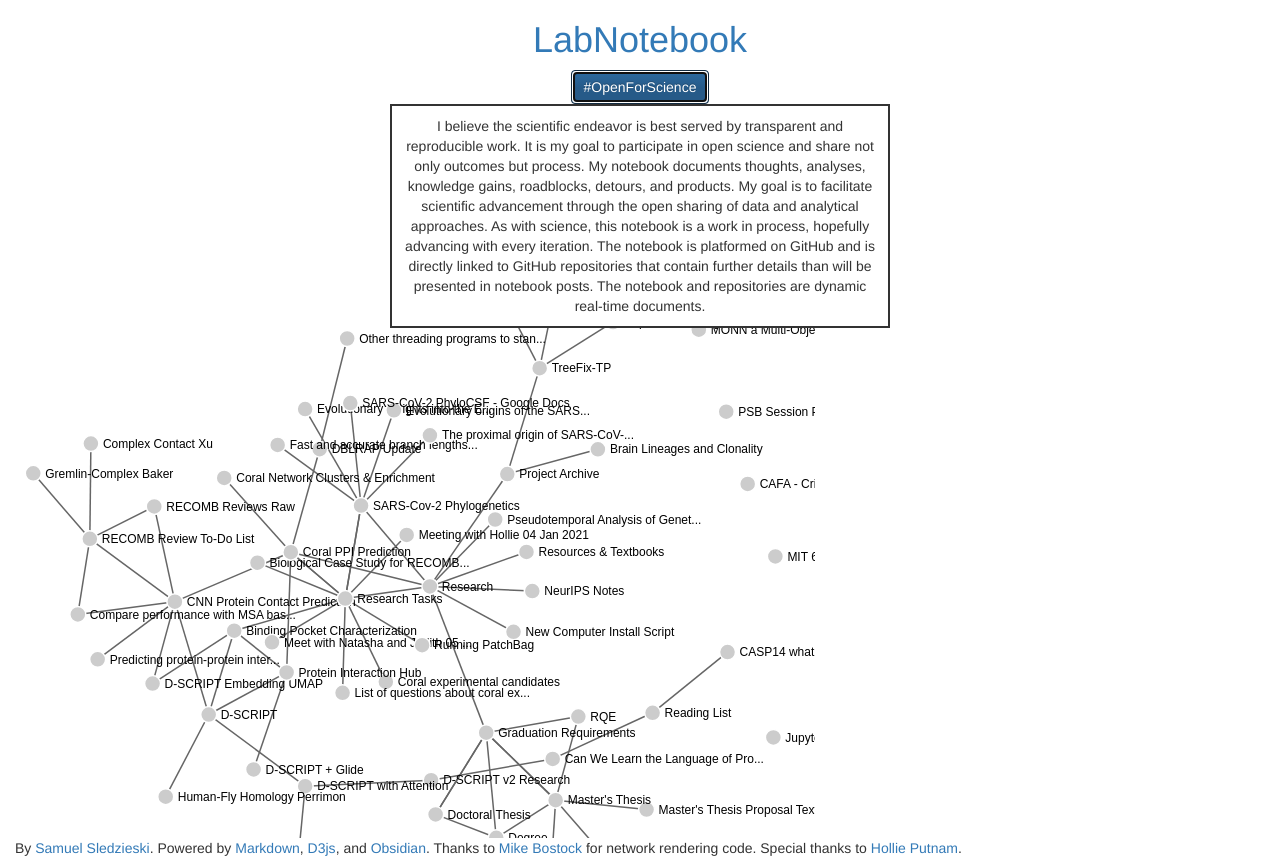
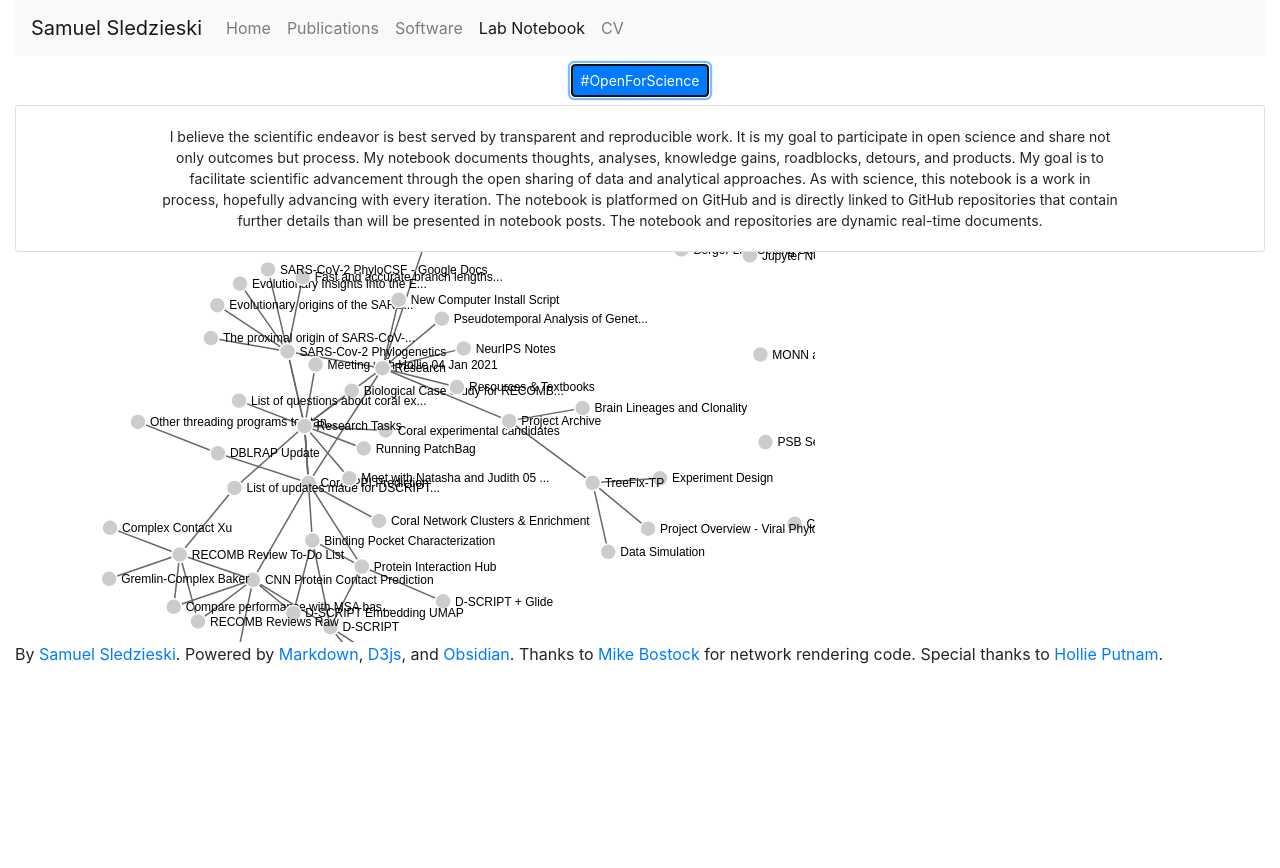
Before and after one commit to samsledje/LabNotebook, a plain HTML site: page index.html in a window 1280 px wide. Both pictures are taken after a click on the button "#OpenForScience". After the commit the page ends 800 px from the top, so only its background shows below. Drawn offline with nearby package versions, Linux system fonts and the light colour scheme.

Commit message:
update 21 Jan 2021

```diff
--- a/index.html
+++ b/index.html
@@ -1,22 +1,15 @@
 <html>
 <head>
-  <title>Digital Lab Notebook</title>
+  <title>Digital Lab Notebook - Samuel Sledzieski</title>
   <link rel="icon"
       type="image/png"
       href="favicon.ico">
-  <!-- Latest compiled and minified CSS -->
+  <!-- Latest compiled and minified CSS
   <link rel="stylesheet" href="https://maxcdn.bootstrapcdn.com/bootstrap/3.3.7/css/bootstrap.min.css" integrity="sha384-BVYiiSIFeK1dGmJRAkycuHAHRg32OmUcww7on3RYdg4Va+PmSTsz/K68vbdEjh4u" crossorigin="anonymous">
 
-  <!-- Optional theme -->
-  <link rel="stylesheet" href="https://maxcdn.bootstrapcdn.com/bootstrap/3.3.7/css/bootstrap-theme.min.css" integrity="sha384-rHyoN1iRsVXV4nD0JutlnGaslCJuC7uwjduW9SVrLvRYooPp2bWYgmgJQIXwl/Sp" crossorigin="anonymous">
+  <!-- Bootstrap CSS -->
+  <link rel="stylesheet" href="https://maxcdn.bootstrapcdn.com/bootstrap/4.0.0/css/bootstrap.min.css" integrity="sha384-Gn5384xqQ1aoWXA+058RXPxPg6fy4IWvTNh0E263XmFcJlSAwiGgFAW/dAiS6JXm" crossorigin="anonymous">
 
-  <!-- Latest compiled and minified JavaScript -->
-  <script
-  src="https://code.jquery.com/jquery-3.5.1.min.js"
-  integrity="sha256-9/aliU8dGd2tb6OSsuzixeV4y/faTqgFtohetphbbj0="
-  crossorigin="anonymous"></script>
-  <script src="https://maxcdn.bootstrapcdn.com/bootstrap/3.3.7/js/bootstrap.min.js" integrity="sha384-Tc5IQib027qvyjSMfHjOMaLkfuWVxZxUPnCJA7l2mCWNIpG9mGCD8wGNIcPD7Txa" crossorigin="anonymous"></script>
-  <script src="https://cdnjs.cloudflare.com/ajax/libs/d3/3.5.5/d3.min.js"></script>
   <meta charset="utf-8" />
 </head>
 
@@ -39,21 +32,50 @@
     pointer-events: none;
   }
 </style>
+
 <body>
+<div class="container-fluid">
+  <nav class="navbar navbar-expand-lg navbar-light bg-light">
+    <a class="navbar-brand" href="/">Samuel Sledzieski</a>
+    <button class="navbar-toggler" type="button" data-toggle="collapse" data-target="#navbarSupportedContent" aria-controls="navbarSupportedContent" aria-expanded="false" aria-label="Toggle navigation">
+      <span class="navbar-toggler-icon"></span>
+    </button>
 
-<div class="container-fluid">
-  <h1 class="row text-center"><a href="http://samsledje.github.io/LabNotebook">LabNotebook</a></h1>
+    <div class="collapse navbar-collapse" id="navbarSupportedContent">
+      <ul class="navbar-nav mr-auto">
+        <li class = "nav-item">
+          <a class="nav-link" href="http://samsledje.github.io/">Home<span class="sr-only">(current)</span></a>
+        </li>
+        <!-- <li class = "nav-item">
+          <a class="nav-link" href="http://samsledje.github.io/research">Research</a>
+        </li> -->
+        <li class = "nav-item">
+            <a class="nav-link" href="http://samsledje.github.io/publications">Publications</a>
+        </li>
+        <li class = "nav-item"></li>
+            <a class="nav-link" href="http://samsledje.github.io/software">Software</a>
+        </li>
+        <li class = "nav-item active">
+          <a class="nav-link" href="http://samsledje.github.io/LabNotebook">Lab Notebook</a>
+        </li>
+        <li class="nav-item">
+            <a class="nav-link" href="http://samsledje.github.io/cv/">CV</a>
+        </li>
+      </ul>
+    </div>
+  </nav>
 
-  <div class="row container-fluid">
-    <button class="btn btn-primary center-block" type="button" data-toggle="collapse" data-target="#openForScience" aria-expanded="false" aria-controls="openForScience">
-      #OpenForScience
-    </button>
-    <div class="card center-block">
-      <div class="card-body collapse text-center" id="openForScience" style="width:40%; border-style: solid; border-width: 2px; padding: 10px; margin: auto;">
-        I believe the scientific endeavor is best served by transparent and reproducible work. It is my goal to participate in open science and share not only outcomes but process.
-        My notebook documents thoughts, analyses, knowledge gains, roadblocks, detours, and products. My goal is to facilitate scientific advancement through the open sharing of data and analytical approaches. As with science, this notebook is a work in process, hopefully advancing with every iteration.
-        The notebook is platformed on GitHub and is directly linked to GitHub repositories that contain further details than will be presented in notebook posts. The notebook and repositories are dynamic real-time documents.
-      </div>
+  <div class="d-flex justify-content-center" style="padding: 8px;">
+      <button class="btn-sm btn-primary" type="button" data-toggle="collapse" data-target="#openForScience" aria-expanded="false" aria-controls="openForScience">
+        #OpenForScience
+      </button>
+  </div>
+
+  <div class="card">
+    <div class="card-body collapse text-center" id="openForScience" style="width: 80%; font-size: 14px; margin: auto;">
+      I believe the scientific endeavor is best served by transparent and reproducible work. It is my goal to participate in open science and share not only outcomes but process.
+      My notebook documents thoughts, analyses, knowledge gains, roadblocks, detours, and products. My goal is to facilitate scientific advancement through the open sharing of data and analytical approaches. As with science, this notebook is a work in process, hopefully advancing with every iteration.
+      The notebook is platformed on GitHub and is directly linked to GitHub repositories that contain further details than will be presented in notebook posts. The notebook and repositories are dynamic real-time documents.
     </div>
   </div>
 
@@ -73,6 +95,10 @@
 
 </div>
 
+<script src="https://code.jquery.com/jquery-3.2.1.slim.min.js" integrity="sha384-KJ3o2DKtIkvYIK3UENzmM7KCkRr/rE9/Qpg6aAZGJwFDMVNA/GpGFF93hXpG5KkN" crossorigin="anonymous"></script>
+<script src="https://cdnjs.cloudflare.com/ajax/libs/popper.js/1.12.9/umd/popper.min.js" integrity="sha384-ApNbgh9B+Y1QKtv3Rn7W3mgPxhU9K/ScQsAP7hUibX39j7fakFPskvXusvfa0b4Q" crossorigin="anonymous"></script>
+<script src="https://maxcdn.bootstrapcdn.com/bootstrap/4.0.0/js/bootstrap.min.js" integrity="sha384-JZR6Spejh4U02d8jOt6vLEHfe/JQGiRRSQQxSfFWpi1MquVdAyjUar5+76PVCmYl" crossorigin="anonymous"></script>
+
 </body>
   <footer>
     <script src="//d3js.org/d3.v3.min.js"></script>
@@ -81,14 +107,14 @@
    d3.json("graphFile.json", function(data) {
 
     var transition_time = 200;
-    var forceDistance = 80;
+    var forceDistance = 50;
     var forceCharge = -300;
 
     var nodes = data.nodes;
     var links = data.links;
 
     var width = screen.width,
-        height = screen.height * 0.85;
+        height = screen.height * 0.65;
 
     var force = d3.layout.force()
         .nodes(d3.values(nodes))
```
Also changed, not shown: graphFile.json (+1 -1 lines), 8 other files.
